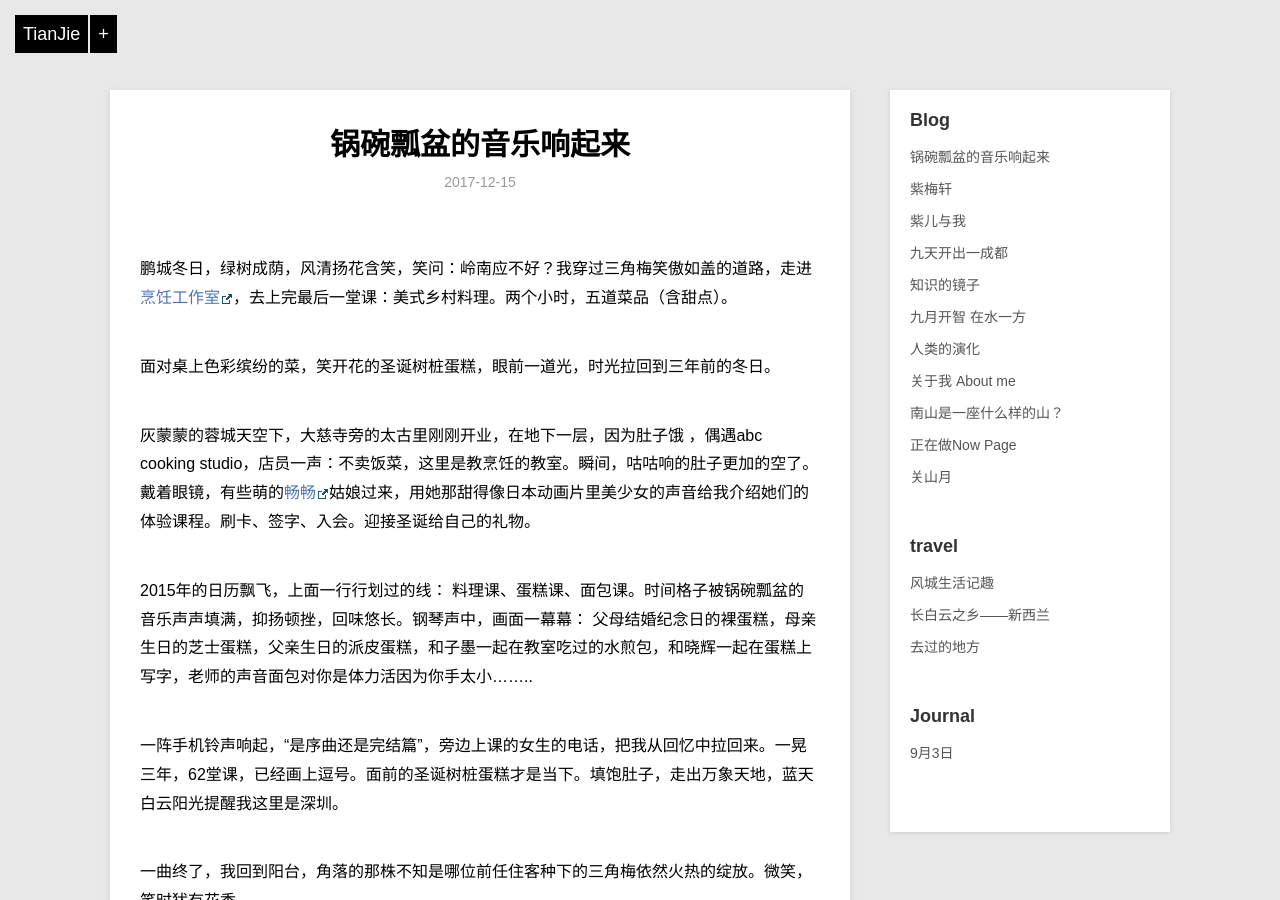
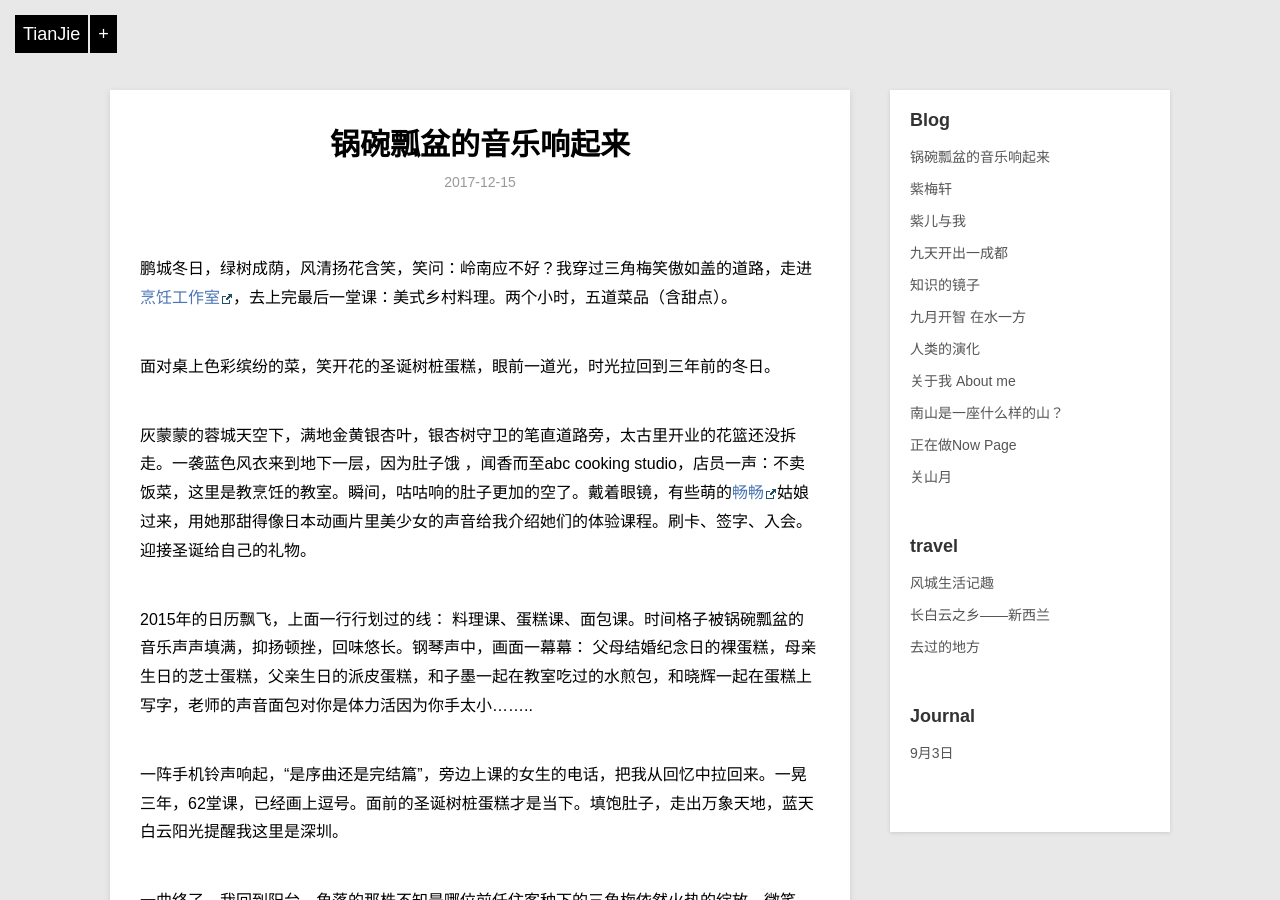
Before and after one commit to violettianjie/violettianjie.github.io, a Jekyll site: the page built from _posts/blog/2017-12-15-cooking.md, in a window 1280 px wide and 900 px high. Built offline with Jekyll 4.4.1, drawn with Linux system fonts in a browser that asks for light colours; comment, search, counter and statistics services are not loaded.

Commit message:
Update 2017-12-15-cooking.md

```diff
--- a/_posts/blog/2017-12-15-cooking.md
+++ b/_posts/blog/2017-12-15-cooking.md
@@ -9,7 +9,7 @@ category: blog
 
 面对桌上色彩缤纷的菜，笑开花的圣诞树桩蛋糕，眼前一道光，时光拉回到三年前的冬日。
 
-灰蒙蒙的蓉城天空下，大慈寺旁的太古里刚刚开业，在地下一层，因为肚子饿 ，偶遇abc cooking studio，店员一声：不卖饭菜，这里是教烹饪的教室。瞬间，咕咕响的肚子更加的空了。戴着眼镜，有些萌的[畅畅](https://site.douban.com/changxiaopo/)姑娘过来，用她那甜得像日本动画片里美少女的声音给我介绍她们的体验课程。刷卡、签字、入会。迎接圣诞给自己的礼物。
+灰蒙蒙的蓉城天空下，满地金黄银杏叶，银杏树守卫的笔直道路旁，太古里开业的花篮还没拆走。一袭蓝色风衣来到地下一层，因为肚子饿 ，闻香而至abc cooking studio，店员一声：不卖饭菜，这里是教烹饪的教室。瞬间，咕咕响的肚子更加的空了。戴着眼镜，有些萌的[畅畅](https://site.douban.com/changxiaopo/)姑娘过来，用她那甜得像日本动画片里美少女的声音给我介绍她们的体验课程。刷卡、签字、入会。迎接圣诞给自己的礼物。
 
 
 2015年的日历飘飞，上面一行行划过的线： 料理课、蛋糕课、面包课。时间格子被锅碗瓢盆的音乐声声填满，抑扬顿挫，回味悠长。钢琴声中，画面一幕幕： 父母结婚纪念日的裸蛋糕，母亲生日的芝士蛋糕，父亲生日的派皮蛋糕，和子墨一起在教室吃过的水煎包，和晓辉一起在蛋糕上写字，老师的声音面包对你是体力活因为你手太小........
```
